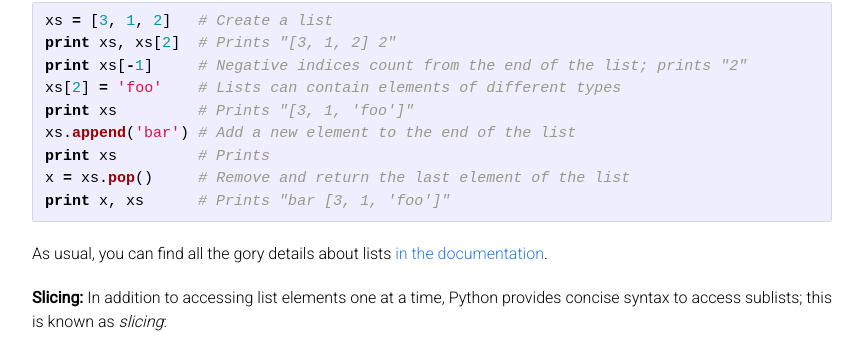
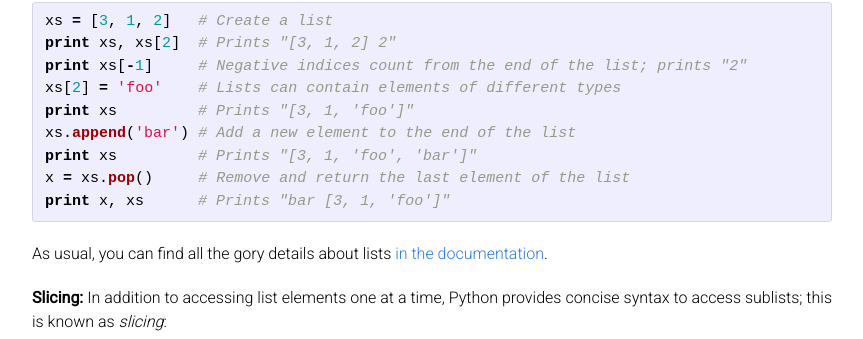
Before and after one commit to cs231n/cs231n.github.io, a Jekyll site: the page built from python-numpy-tutorial.md, in a window 1280 px wide and 900 px high, scrolled down 3256 px. Shown: the part 112-451 px from the top of the window, without its empty margins (208-1071 px from the left). Built offline with Jekyll 4.4.1, drawn with Linux system fonts in a browser that asks for light colours; Markdown is read by kramdown in place of the engine named in the settings.

Commit message:
fix typo

````diff
--- a/python-numpy-tutorial.md
+++ b/python-numpy-tutorial.md
@@ -179,7 +179,7 @@ print xs[-1]     # Negative indices count from the end of the list; prints "2"
 xs[2] = 'foo'    # Lists can contain elements of different types
 print xs         # Prints "[3, 1, 'foo']"
 xs.append('bar') # Add a new element to the end of the list
-print xs         # Prints
+print xs         # Prints "[3, 1, 'foo', 'bar']"
 x = xs.pop()     # Remove and return the last element of the list
 print x, xs      # Prints "bar [3, 1, 'foo']"
 ```
````
